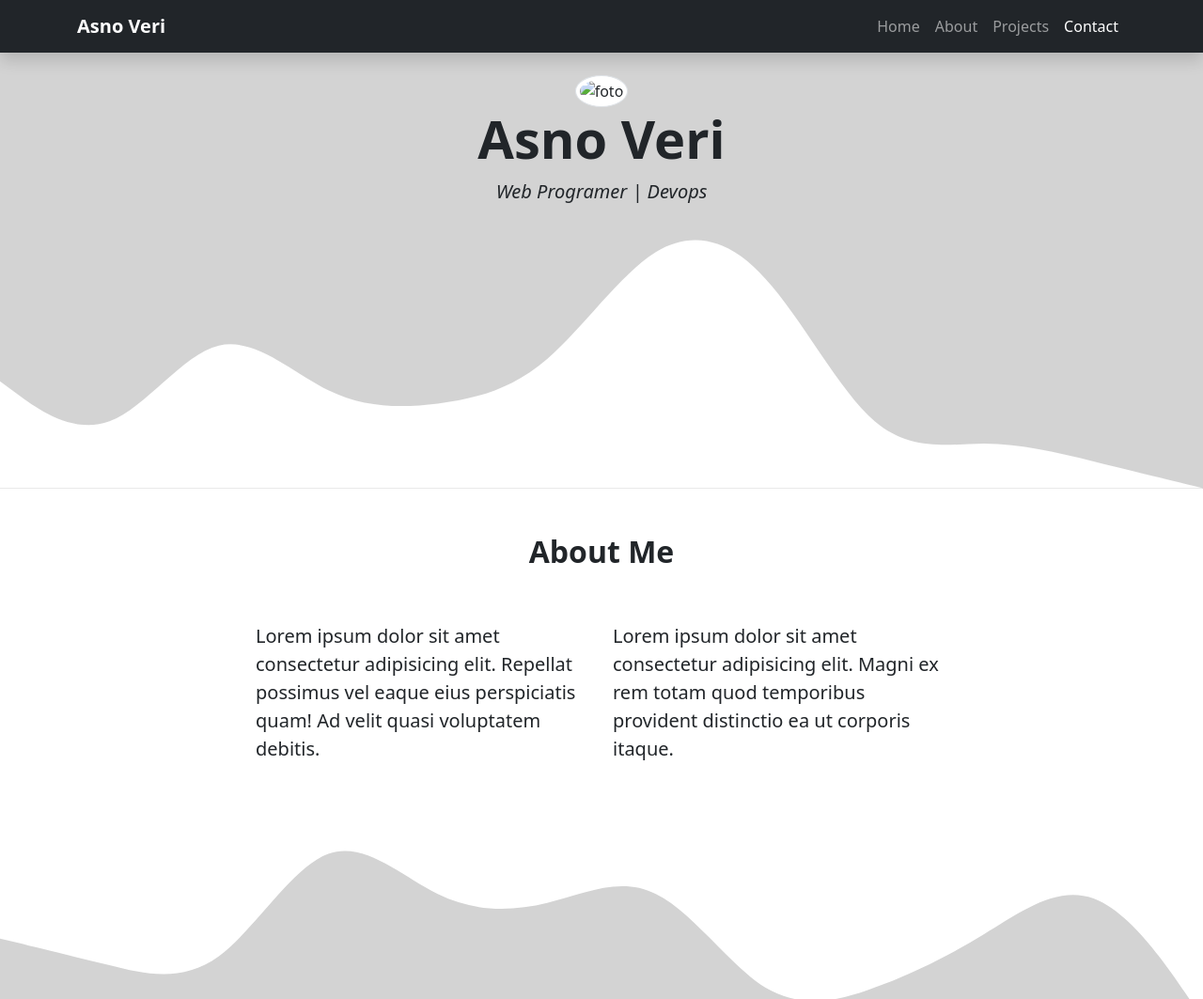
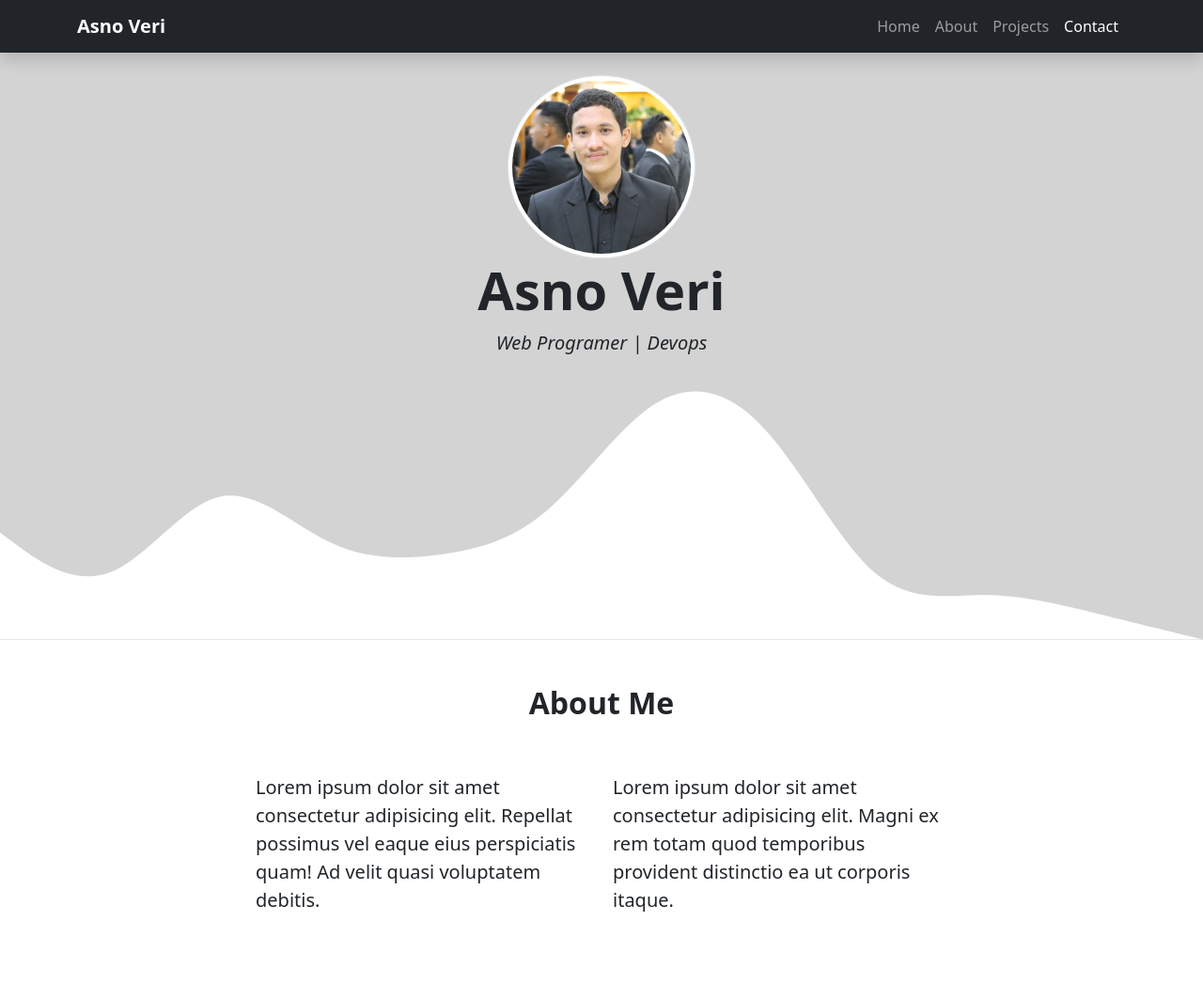
Before and after one commit to asnoveri/static_pagebs5, a plain HTML site: page index.html in a window 1280 px wide. Shown: the top 1063 px of the page at 94% size. Drawn offline with nearby package versions, Linux system fonts and the light colour scheme.

Commit message:
edit poto

```diff
--- a/index.html
+++ b/index.html
@@ -62,7 +62,7 @@
     <div data-bs-spy="scroll" data-bs-target="#navbarNav" data-bs-offset="0" tabindex="0">
       <section class="jumbotron text-center mt-5">
         <img
-          src="/img/image1.jpeg"
+          src="/img/asno.jpeg"
           alt="foto"
           width="200"
           height="200"
```
